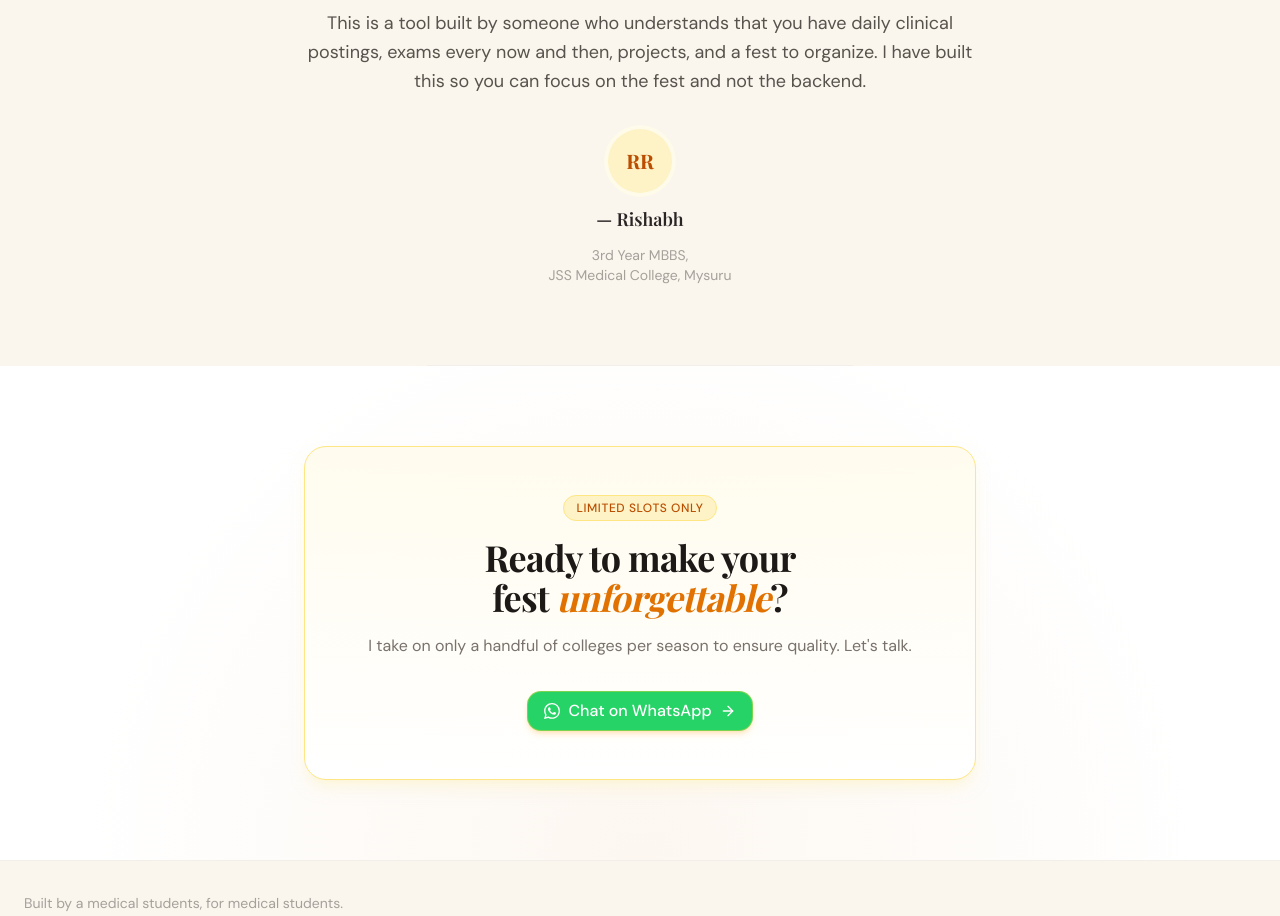
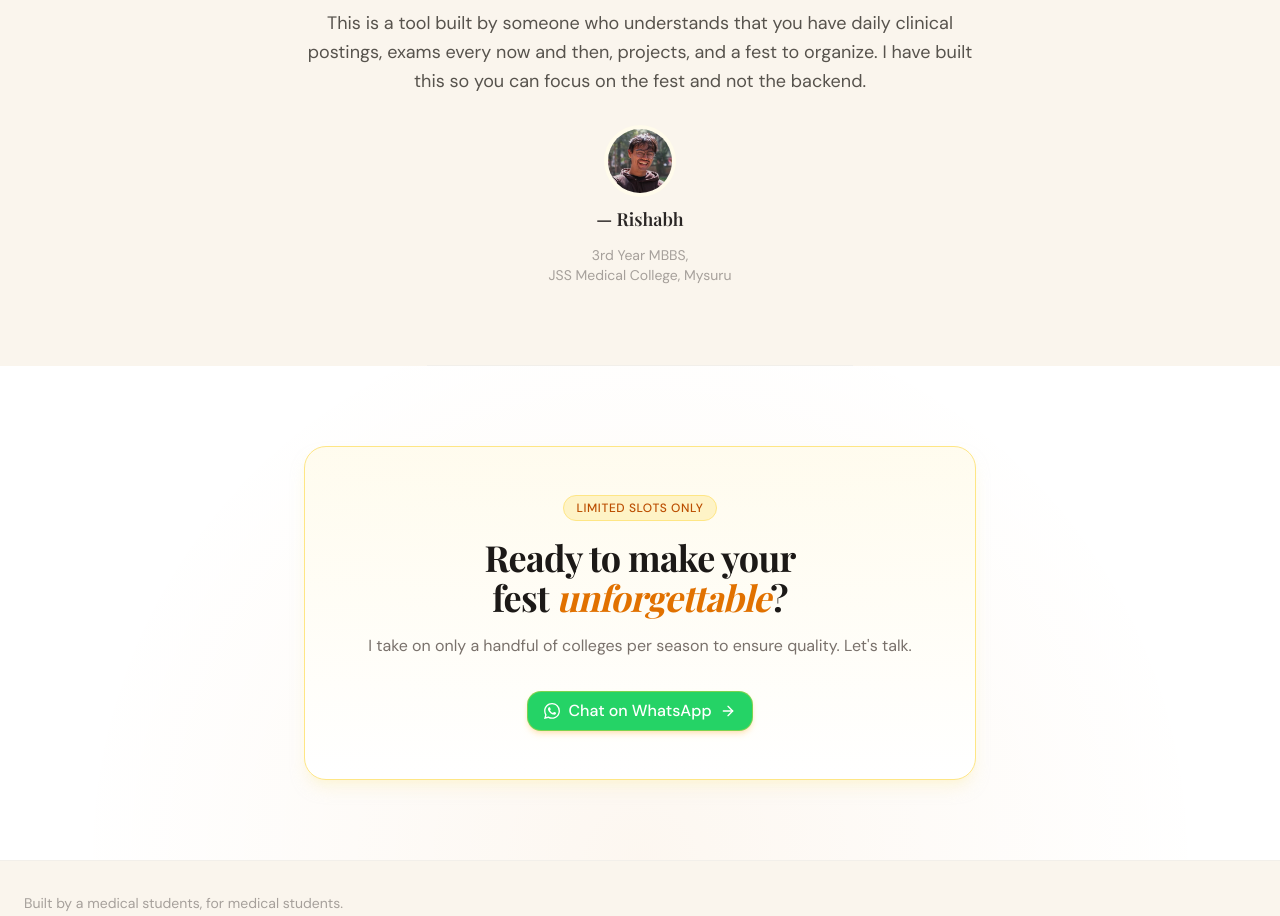
Before and after one commit to perplexingpasta/emp-landing-page, a React (Vite) app: page / in a window 1280 px wide. Shown: the part 8980-9896 px from the top of the page. Built offline with nearby package versions, Linux system fonts and the light colour scheme; a web font is replaced by a local one.

Commit message:
added my pic in about section

```diff
--- a/src/components/sections/AboutFounder.tsx
+++ b/src/components/sections/AboutFounder.tsx
@@ -2,14 +2,14 @@ import { ScrollReveal } from '@/components/shared/ScrollReveal';
 
 export function AboutFounder() {
   return (
-    <section id="about" className="bg-[#faf5ed] py-16 px-3 md:py-20">
+    <section id="about" className="bg-[#faf5ed] px-3 py-16 md:py-20">
       <div className="mx-auto max-w-265 px-6 md:px-8">
         <div className="mx-auto max-w-2xl text-center">
           <ScrollReveal>
             <span className="mb-3 inline-block rounded-full border border-amber-200 bg-amber-50 px-3 py-1 font-sans text-xs font-medium tracking-wider text-amber-700 uppercase">
               MY STORY
             </span>
-            <h2 className="font-heading italic text-[2.2rem] font-bold text-stone-900 md:text-4xl">
+            <h2 className="font-heading text-[2.2rem] font-bold text-stone-900 italic md:text-4xl">
               I've been in your shoes
             </h2>
           </ScrollReveal>
@@ -20,19 +20,18 @@ export function AboutFounder() {
                 I'm Rishabh, a third-year MBBS student at JSS Medical College,
                 Mysuru. I taught myself coding in the first two years of med
                 school. I built landing pages, brochures, and graphics for
-                college fests & events. Over 30 websites later, I know exactly what a
-                fest committee needs because I've been on both sides.
+                college fests & events. Over 30 websites later, I know exactly
+                what a fest committee needs because I've been on both sides.
               </p>
               <p>
-                I started this because I watched my own college's fest
-                committee drown in Google Forms every year. Duplicate
-                registrations, payment WhatsApp screenshots, spreadsheets that
-                broke mid-fest. I knew there had to be a better way, so I built
-                it.
+                I started this because I watched my own college's fest committee
+                drown in Google Forms every year. Duplicate registrations,
+                payment WhatsApp screenshots, spreadsheets that broke mid-fest.
+                I knew there had to be a better way, so I built it.
               </p>
               <p>
-                This is a tool built by someone who understands that you
-                have daily clinical postings, exams every now and then, projects, and
+                This is a tool built by someone who understands that you have
+                daily clinical postings, exams every now and then, projects, and
                 a fest to organize. I have built this so you can focus on the
                 fest and not the backend.
               </p>
@@ -42,9 +41,11 @@ export function AboutFounder() {
           {/* Avatar + signature */}
           <ScrollReveal delay={0.2}>
             <div className="mt-8 flex flex-col items-center gap-3">
-              <div className="flex h-16 w-16 items-center justify-center rounded-full bg-amber-100 text-amber-700 ring-4 ring-amber-50">
-                <span className="font-heading text-xl font-bold">RR</span>
-              </div>
+              <img
+                src="/pfp.webp"
+                alt="Rishabh"
+                className="h-16 w-16 rounded-full object-cover ring-4 ring-amber-50"
+              />
               <p className="font-heading text-lg font-semibold text-stone-800">
                 — Rishabh
               </p>
```
Also changed, not shown: public/pfp.webp (added).
